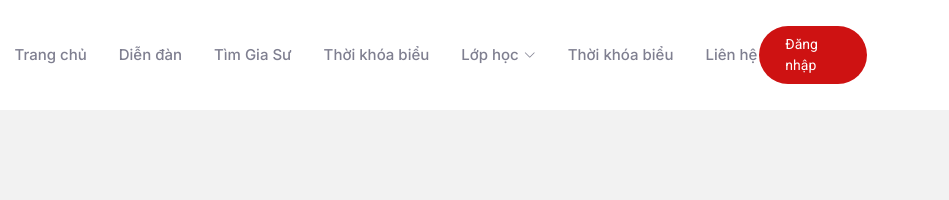
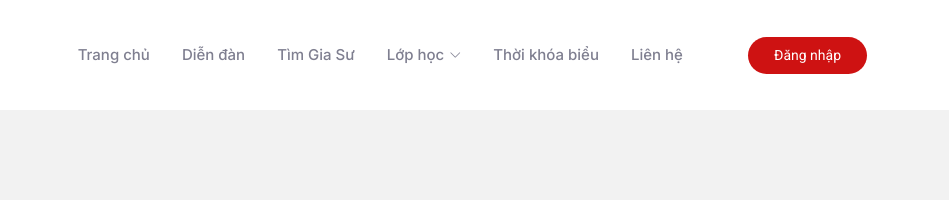
Before and after one commit to HungNgo03/EXE_201_Edumatch, a website: page index.html in a window 1280 px wide. Shown: the top 200 px of the page, 331-1280 px from the left. Drawn offline with Linux system fonts and the light colour scheme; some packages are replaced by stand-ins of ours; no server answers; a script that the page names is missing.

Commit message:
updateupdate

```diff
--- a/index.html
+++ b/index.html
@@ -115,7 +115,6 @@
           <li><a href="index.html" class="active">Trang chủ<br></a></li>
           <li><a href="forum.html">Diễn đàn</a></li>
           <li><a href="findTeacher-page.html">Tìm Gia Sư</a></li>
-          <li><a href="student-schedule.html">Thời khóa biểu</a></li>
           <li class="dropdown"><a href="#"><span>Lớp học</span> <i class="bi bi-chevron-down toggle-dropdown"></i></a>
             <ul>
               <li><a href="class-list.html">Danh sách lớp học</a></li>
```
